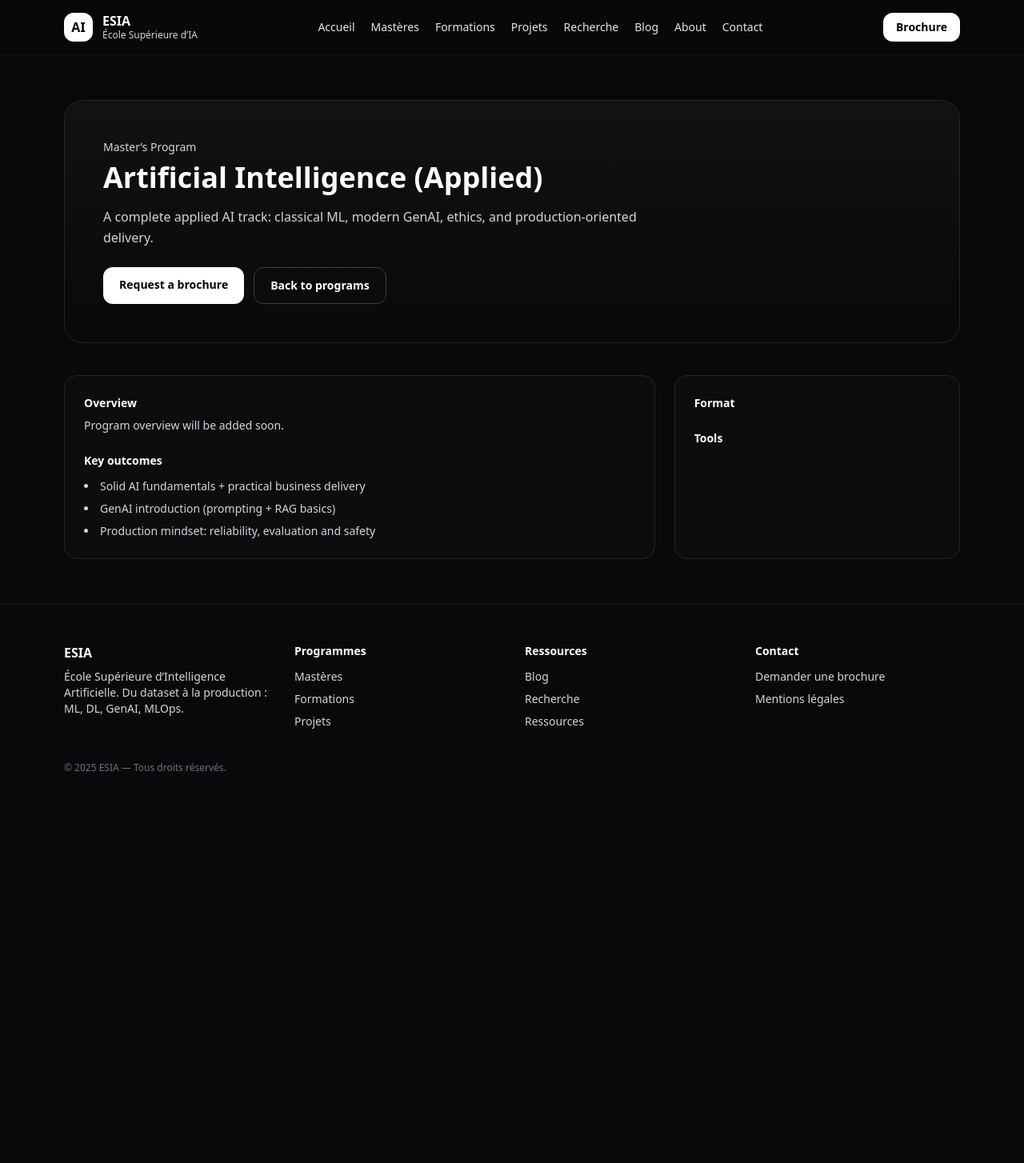
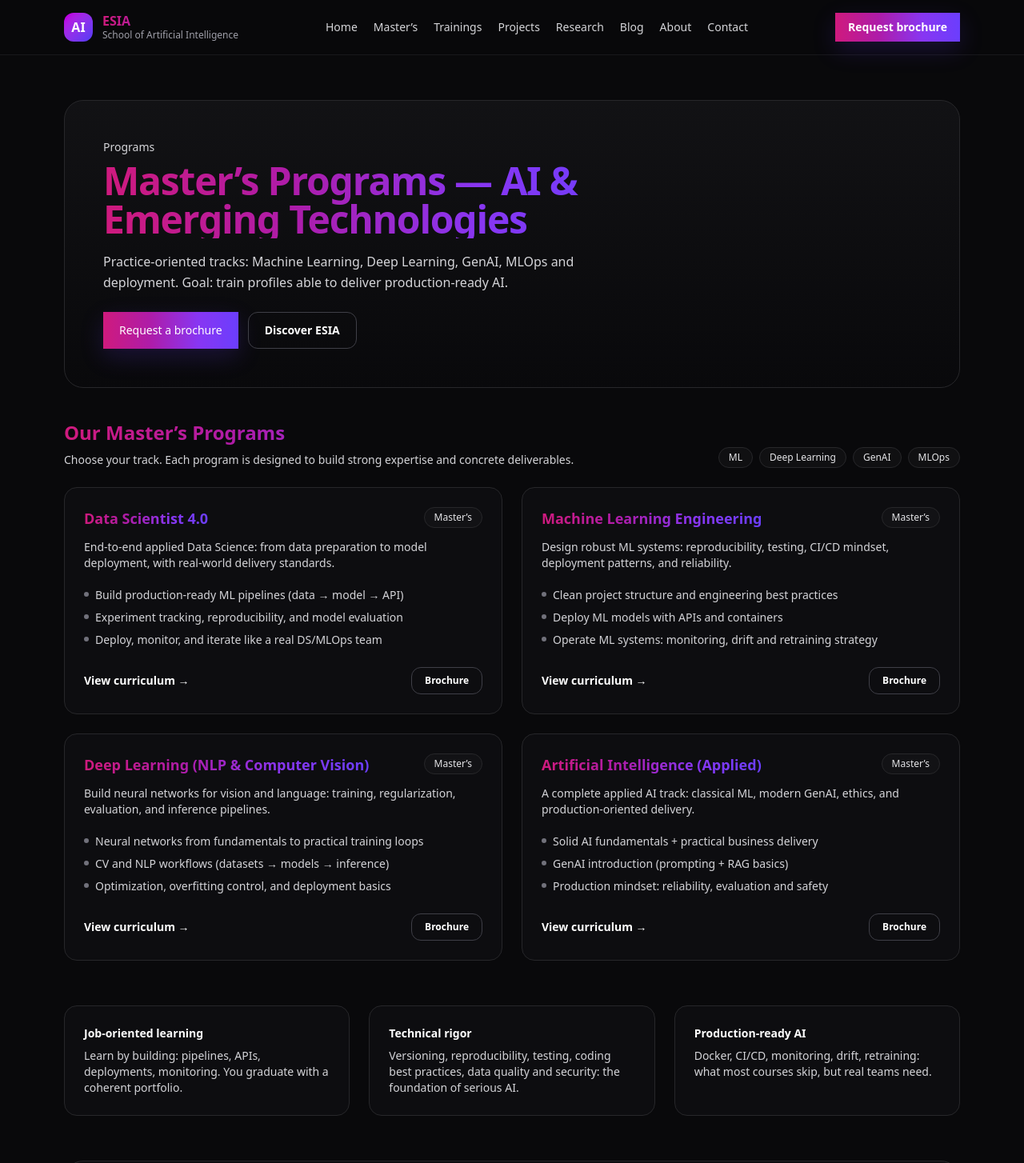
Before and after one commit to ElMouloudiBoutaout/ESIA, a Next.js app: page /masteres/artificial-intelligence in a window 1280 px wide. Shown: the top 1454 px of the page at 80% size. Before the commit the page ends 1016 px from the top, so only its background shows below. Built offline with nearby package versions, Linux system fonts and the light colour scheme.

Commit message:
UI update: gradient titles and layout adjustments

```diff
--- a/src/app/(site)/masteres/[slug]/page.tsx
+++ b/src/app/(site)/masteres/[slug]/page.tsx
@@ -1,63 +1,162 @@
 import Container from "@/components/Container";
 import PageHeader from "@/components/PageHeader";
 import { masteres } from "@/data/masteres";
-import { notFound } from "next/navigation";
+import Link from "next/link";
 
-function List({ items }: { items?: string[] }) {
-  const safe = Array.isArray(items) ? items : [];
-  if (safe.length === 0) return null;
-
+function Badge({ children }: { children: React.ReactNode }) {
   return (
-    <ul className="mt-3 list-disc list-inside space-y-2 text-sm text-zinc-300">
-      {safe.map((i) => (
-        <li key={i}>{i}</li>
-      ))}
-    </ul>
+    <span className="inline-flex items-center rounded-full border border-zinc-800 bg-zinc-900/50 px-3 py-1 text-xs font-medium text-zinc-200">
+      {children}
+    </span>
   );
 }
 
-export default async function MastereDetailPage({
-  params,
+function Card({
+  title,
+  subtitle,
+  href,
+  points,
 }: {
-  params: Promise<{ slug: string }>;
+  title: string;
+  subtitle?: string;
+  href: string;
+  points?: string[];
 }) {
-  // ✅ Next.js 15/16 : params est une Promise → il faut await
-  const { slug } = await params;
+  const safePoints = Array.isArray(points) ? points : [];
+  const safeSubtitle = subtitle ?? "";
 
-  // ✅ robustesse : si jamais le slug arrive encodé
-  const decodedSlug = decodeURIComponent(slug);
+  return (
+    <div className="group rounded-2xl border border-zinc-800 bg-zinc-900/30 p-6 transition hover:bg-zinc-900/45 hover:border-zinc-700 hover:shadow-[0_12px_40px_rgba(136,54,242,0.18)]">
+      <div className="flex items-start justify-between gap-4">
+        <h3 className="text-lg font-semibold text-gradient-brand">{title}</h3>
+        <Badge>Master’s</Badge>
+      </div>
 
-  const m = masteres.find((x) => x.slug === decodedSlug);
-  if (!m) return notFound();
+      {safeSubtitle ? (
+        <p className="mt-3 text-sm text-zinc-300">{safeSubtitle}</p>
+      ) : null}
 
+      {safePoints.length > 0 ? (
+        <ul className="mt-5 space-y-2 text-sm text-zinc-300">
+          {safePoints.slice(0, 3).map((p) => (
+            <li key={p} className="flex gap-2">
+              <span className="mt-[6px] h-1.5 w-1.5 shrink-0 rounded-full bg-zinc-500" />
+              <span>{p}</span>
+            </li>
+          ))}
+        </ul>
+      ) : null}
+
+      <div className="mt-6 flex items-center justify-between gap-3">
+        <Link
+          href={href}
+          className="no-underline text-sm font-semibold text-white hover:underline"
+        >
+          View curriculum →
+        </Link>
+
+        <Link
+          href="/contact"
+          className="no-underline inline-flex items-center justify-center rounded-xl border border-zinc-700 px-4 py-2 text-xs font-semibold text-white hover:bg-zinc-900 transition"
+        >
+          Brochure
+        </Link>
+      </div>
+    </div>
+  );
+}
+
+export default function MasteresPage() {
   return (
     <section className="py-14">
       <Container>
         <PageHeader
-          eyebrow="Master’s Program"
-          title={m.title}
-          subtitle={m.subtitle}
+          eyebrow="Programs"
+          title="Master’s Programs — AI & Emerging Technologies"
+          subtitle="Practice-oriented tracks: Machine Learning, Deep Learning, GenAI, MLOps and deployment. Goal: train profiles able to deliver production-ready AI."
           primaryCta={{ label: "Request a brochure", href: "/contact" }}
-          secondaryCta={{ label: "Back to programs", href: "/masteres" }}
+          secondaryCta={{ label: "Discover ESIA", href: "/about" }}
         />
 
-        <div className="mt-10 grid gap-6 lg:grid-cols-3">
-          <div className="rounded-2xl border border-zinc-800 bg-zinc-900/30 p-6 lg:col-span-2">
-            <p className="text-sm font-semibold text-white">Overview</p>
+        {/* GRID */}
+        <div className="mt-10">
+          <div className="flex flex-col gap-2 sm:flex-row sm:items-end sm:justify-between">
+            <div>
+              <h2 className="text-2xl font-semibold text-gradient-brand">
+                Our Master’s Programs
+              </h2>
+              <p className="mt-2 text-sm text-zinc-300">
+                Choose your track. Each program is designed to build strong
+                expertise and concrete deliverables.
+              </p>
+            </div>
+
+            <div className="flex flex-wrap gap-2">
+              <Badge>ML</Badge>
+              <Badge>Deep Learning</Badge>
+              <Badge>GenAI</Badge>
+              <Badge>MLOps</Badge>
+            </div>
+          </div>
+
+          <div className="mt-6 grid gap-6 md:grid-cols-2">
+            {masteres.map((m) => (
+              <Card
+                key={m.slug}
+                title={m.title}
+                subtitle={m.subtitle}
+                href={`/masteres/${m.slug}`}
+                points={m.points ?? m.objectifs ?? m.programme ?? []}
+              />
+            ))}
+          </div>
+        </div>
+
+        {/* WHY ESIA */}
+        <div className="mt-14 grid gap-6 lg:grid-cols-3">
+          <div className="rounded-2xl border border-zinc-800 bg-zinc-900/30 p-6">
+            <p className="text-sm font-semibold text-white">Job-oriented learning</p>
             <p className="mt-2 text-sm text-zinc-300">
-              {m.description ?? "Program overview will be added soon."}
+              Learn by building: pipelines, APIs, deployments, monitoring. You
+              graduate with a coherent portfolio.
             </p>
-
-            <p className="mt-6 text-sm font-semibold text-white">Key outcomes</p>
-            <List items={m.points ?? m.objectifs ?? m.programme ?? []} />
           </div>
 
           <div className="rounded-2xl border border-zinc-800 bg-zinc-900/30 p-6">
-            <p className="text-sm font-semibold text-white">Format</p>
-            <List items={m.format ?? []} />
+            <p className="text-sm font-semibold text-white">Technical rigor</p>
+            <p className="mt-2 text-sm text-zinc-300">
+              Versioning, reproducibility, testing, coding best practices, data
+              quality and security: the foundation of serious AI.
+            </p>
+          </div>
 
-            <p className="mt-6 text-sm font-semibold text-white">Tools</p>
-            <List items={m.outils ?? m.tools ?? []} />
+          <div className="rounded-2xl border border-zinc-800 bg-zinc-900/30 p-6">
+            <p className="text-sm font-semibold text-white">Production-ready AI</p>
+            <p className="mt-2 text-sm text-zinc-300">
+              Docker, CI/CD, monitoring, drift, retraining: what most courses
+              skip, but real teams need.
+            </p>
+          </div>
+        </div>
+
+        {/* CTA */}
+        <div className="mt-14 rounded-3xl border border-zinc-800 bg-zinc-900/30 p-8 md:p-10">
+          <div className="flex flex-col gap-4 md:flex-row md:items-center md:justify-between">
+            <div>
+              <h3 className="text-xl font-semibold text-gradient-brand">
+                Want the full syllabus + enrollment details?
+              </h3>
+              <p className="mt-2 text-sm text-zinc-300">
+                We’ll send a brochure and help you pick the right program.
+              </p>
+            </div>
+
+            <Link
+              href="/contact"
+              className="btn-gradient no-underline inline-flex items-center justify-center px-6 py-3 text-sm"
+            >
+              Request a brochure
+            </Link>
           </div>
         </div>
       </Container>
--- a/src/app/globals.css
+++ b/src/app/globals.css
@@ -4,3 +4,120 @@ html,
 body {
   height: 100%;
 }
+/* === Brand gradient text (inspired by PSTB) === */
+.text-gradient-brand {
+  background-image: linear-gradient(
+    90deg,
+    #cf1a7d 0%,
+    #ae1ca9 35%,
+    #8836f2 70%,
+    #6b3efd 100%
+  );
+  -webkit-background-clip: text;
+  background-clip: text;
+  color: transparent;
+}
+/* === Brand gradient for main headings === */
+h1,
+h2 {
+  background-image: linear-gradient(
+    90deg,
+    #cf1a7d 0%,
+    #ae1ca9 35%,
+    #8836f2 70%,
+    #6b3efd 100%
+  );
+  -webkit-background-clip: text;
+  background-clip: text;
+  color: transparent;
+}
+/* === Brand gradient for main headings === */
+h1,
+h2 {
+  background-image: linear-gradient(
+    90deg,
+    #cf1a7d 0%,
+    #ae1ca9 35%,
+    #8836f2 70%,
+    #6b3efd 100%
+  );
+  -webkit-background-clip: text;
+  background-clip: text;
+  color: transparent;
+}
+/* === Brand gradient text (inspired by PSTB) === */
+.text-gradient-brand {
+  background-image: linear-gradient(
+    90deg,
+    #cf1a7d 0%,
+    #ae1ca9 35%,
+    #8836f2 70%,
+    #6b3efd 100%
+  );
+  -webkit-background-clip: text;
+  background-clip: text;
+  color: transparent;
+}
+
+/* === Buttons (no @apply -> avoids Turbopack/Tailwind apply issues) === */
+.btn {
+  display: inline-flex;
+  align-items: center;
+  justify-content: center;
+  gap: 0.5rem;
+
+  border-radius: 0.75rem;
+  padding: 0.75rem 1.25rem;
+
+  font-size: 0.875rem;
+  font-weight: 600;
+  line-height: 1;
+
+  text-decoration: none;
+  transition: transform 0.15s ease, filter 0.15s ease, background-color 0.15s ease,
+    border-color 0.15s ease, color 0.15s ease;
+}
+
+.btn:active {
+  transform: scale(0.99);
+}
+
+.btn:focus-visible {
+  outline: none;
+  box-shadow: 0 0 0 3px rgba(255, 255, 255, 0.18);
+}
+
+/* Gradient primary */
+.btn-gradient {
+  color: #fff;
+  background-image: linear-gradient(
+    90deg,
+    #cf1a7d 0%,
+    #ae1ca9 35%,
+    #8836f2 70%,
+    #6b3efd 100%
+  );
+  box-shadow: 0 10px 30px rgba(107, 62, 253, 0.18);
+}
+
+.btn-gradient:hover {
+  filter: brightness(1.08);
+}
+
+/* Outline secondary */
+.btn-outline {
+  color: #fff;
+  background: transparent;
+  border: 1px solid rgba(63, 63, 70, 1); /* zinc-700-ish */
+}
+
+.btn-outline:hover {
+  background: rgba(24, 24, 27, 0.6); /* zinc-900/60-ish */
+}
+
+/* Small size for header buttons */
+.btn-sm {
+  padding: 0.55rem 1rem;
+  font-size: 0.875rem;
+  border-radius: 0.75rem;
+}
--- a/src/components/Header.tsx
+++ b/src/components/Header.tsx
@@ -1,11 +1,11 @@
 import Link from "next/link";
 
 const nav = [
-  { href: "/", label: "Accueil" },
-  { href: "/masteres", label: "Mastères" },
-  { href: "/formations", label: "Formations" },
-  { href: "/projets", label: "Projets" },
-  { href: "/recherche", label: "Recherche" },
+  { href: "/", label: "Home" },
+  { href: "/masteres", label: "Master’s" },
+  { href: "/formations", label: "Trainings" },
+  { href: "/projets", label: "Projects" },
+  { href: "/recherche", label: "Research" },
   { href: "/blog", label: "Blog" },
   { href: "/about", label: "About" },
   { href: "/contact", label: "Contact" },
@@ -15,45 +15,51 @@ export default function Header() {
   return (
     <header className="sticky top-0 z-50 border-b border-zinc-900 bg-zinc-950/80 backdrop-blur">
       <div className="mx-auto flex max-w-6xl items-center justify-between gap-4 px-4 py-4">
+        {/* LOGO */}
         <Link href="/" className="no-underline">
           <div className="flex items-center gap-3">
-            <div className="grid h-9 w-9 place-items-center rounded-xl bg-white text-black font-black">
+            <div className="grid h-9 w-9 place-items-center rounded-xl bg-gradient-to-br from-fuchsia-600 to-indigo-600 text-white font-black">
               AI
             </div>
             <div className="leading-tight">
-              <p className="font-semibold text-white">ESIA</p>
-              <p className="text-xs text-zinc-300">École Supérieure d’IA</p>
+              <p className="font-semibold text-gradient-brand">ESIA</p>
+              <p className="text-xs text-zinc-400">
+                School of Artificial Intelligence
+              </p>
             </div>
           </div>
         </Link>
 
-        <nav className="hidden md:flex flex-wrap items-center gap-5">
+        {/* NAV DESKTOP */}
+        <nav className="hidden md:flex items-center gap-5">
           {nav.map((item) => (
             <Link
               key={item.href}
               href={item.href}
-              className="no-underline text-sm text-zinc-200 hover:text-white"
+              className="no-underline text-sm text-zinc-300 hover:text-white transition"
             >
               {item.label}
             </Link>
           ))}
         </nav>
 
+        {/* CTA */}
         <Link
           href="/contact"
-          className="no-underline rounded-xl bg-white px-4 py-2 text-sm font-semibold text-black hover:bg-zinc-200 transition"
+          className="btn-gradient no-underline inline-flex items-center px-4 py-2 text-sm font-semibold"
         >
-          Brochure
+          Request brochure
         </Link>
       </div>
 
+      {/* NAV MOBILE */}
       <div className="md:hidden border-t border-zinc-900">
         <div className="mx-auto max-w-6xl px-4 py-3 flex flex-wrap gap-3">
           {nav.map((item) => (
             <Link
               key={item.href}
               href={item.href}
-              className="no-underline text-xs rounded-lg border border-zinc-800 px-3 py-2 text-zinc-200 hover:text-white hover:bg-zinc-900 transition"
+              className="no-underline text-xs rounded-lg border border-zinc-800 px-3 py-2 text-zinc-300 hover:text-white hover:bg-zinc-900 transition"
             >
               {item.label}
             </Link>
--- a/src/components/PageHeader.tsx
+++ b/src/components/PageHeader.tsx
@@ -19,7 +19,7 @@ export default function PageHeader({
         <div className="max-w-2xl">
           {eyebrow ? <p className="text-sm text-zinc-300">{eyebrow}</p> : null}
 
-          <h1 className="mt-2 text-3xl font-semibold text-white md:text-4xl">
+          <h1 className="mt-2 text-4xl sm:text-5xl font-semibold text-gradient-brand tracking-tight">
             {title}
           </h1>
 
@@ -32,7 +32,7 @@ export default function PageHeader({
               {primaryCta ? (
                 <Link
                   href={primaryCta.href}
-                  className="no-underline inline-flex rounded-xl bg-white px-5 py-3 text-sm font-semibold text-black hover:bg-zinc-200 transition"
+                  className="btn-gradient no-underline inline-flex items-center justify-center px-5 py-3 text-sm"
                 >
                   {primaryCta.label}
                 </Link>
@@ -41,7 +41,7 @@ export default function PageHeader({
               {secondaryCta ? (
                 <Link
                   href={secondaryCta.href}
-                  className="no-underline inline-flex rounded-xl border border-zinc-700 px-5 py-3 text-sm font-semibold text-white hover:bg-zinc-900 transition"
+                  className="no-underline inline-flex items-center justify-center rounded-xl border border-zinc-700 px-5 py-3 text-sm font-semibold text-white hover:bg-zinc-900 transition"
                 >
                   {secondaryCta.label}
                 </Link>
```
Also changed, not shown: src/app/(site)/page.tsx (+25 -14 lines).
